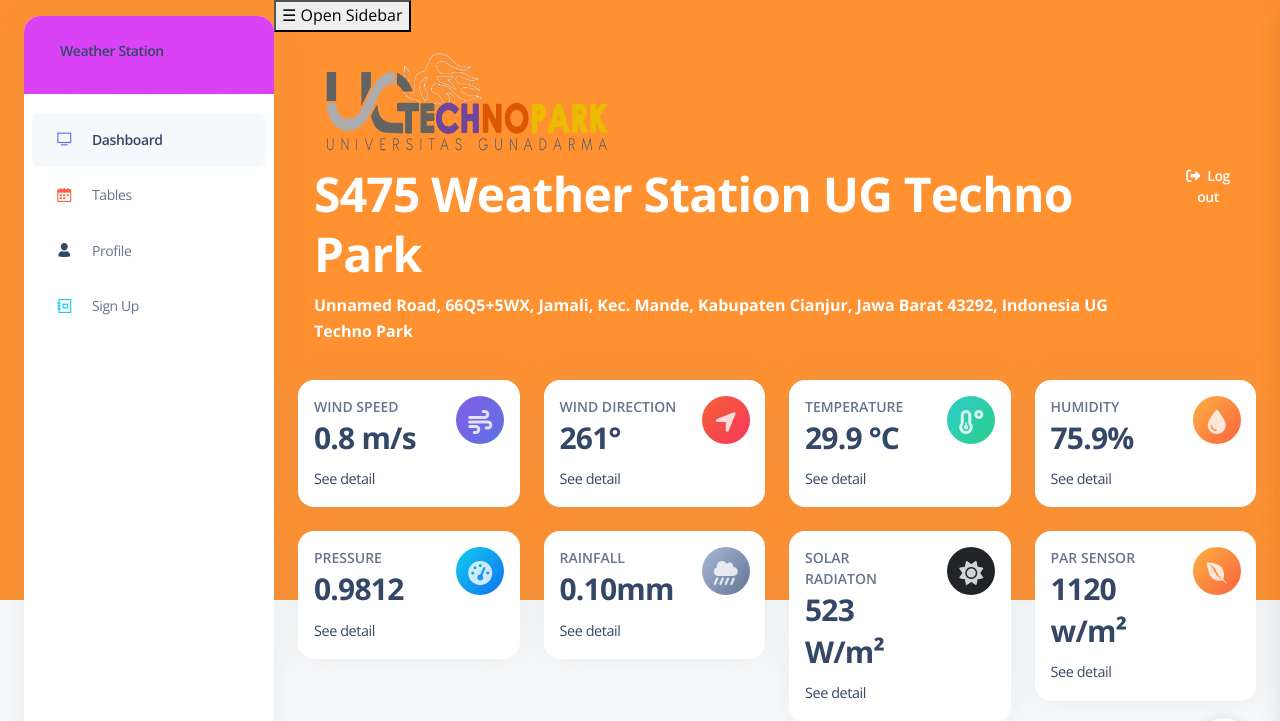
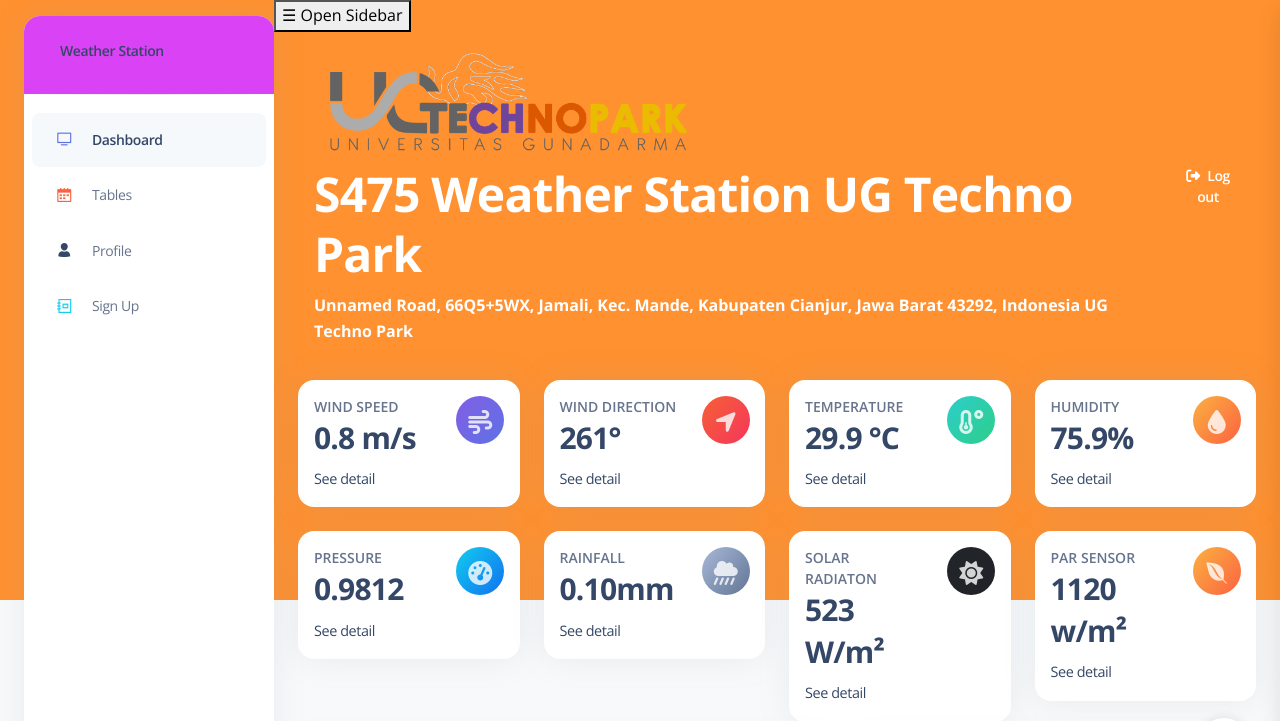
Before and after one commit to parsauliaann/weather-station, a PHP site: page /dashboard.php in a window 1280 px wide. Shown: the top 721 px of the page. Run offline with PHP 8.4, Linux system fonts and the light colour scheme; a user stored in the database is signed in; some libraries are stand-ins or nearby versions.

Commit message:
Show legend and fix image size

```diff
--- a/dashboard.php
+++ b/dashboard.php
@@ -97,7 +97,7 @@
     <nav class="navbar navbar-main navbar-expand-lg px-0 mx-4 shadow-none border-radius-xl " id="navbarBlur" data-scroll="false">
       <div class="container-fluid py-1 px-3">
         <nav aria-label="breadcrumb">
-          <img src="./assets/img/ugtechnopark.png" style="width:300px;height:120px;">
+          <img src="./assets/img/ugtechnopark.png" style="height:120px; object-fit: contain">
           <h1 class="text-white">S475 Weather Station UG Techno Park</h1>
           <h6 class="font-weight-bolder text-white mb-0">Unnamed Road, 66Q5+5WX, Jamali, Kec. Mande, Kabupaten Cianjur, Jawa Barat 43292, Indonesia UG Techno Park</h6>
         </nav>
@@ -1065,7 +1065,7 @@
         maintainAspectRatio: false,
         plugins: {
           legend: {
-            display: false,
+            display: true,
           }
         },
         interaction: {
```
